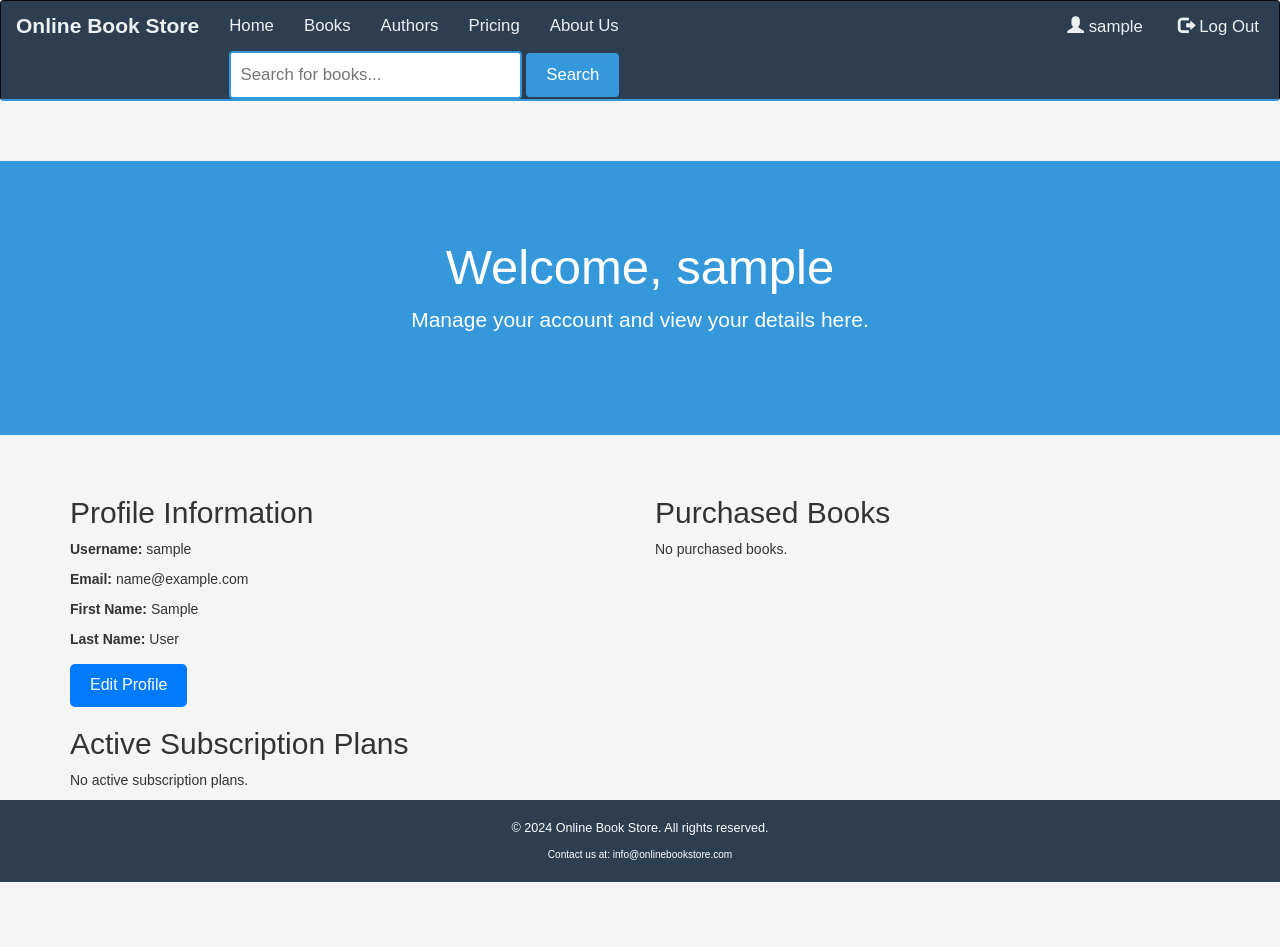
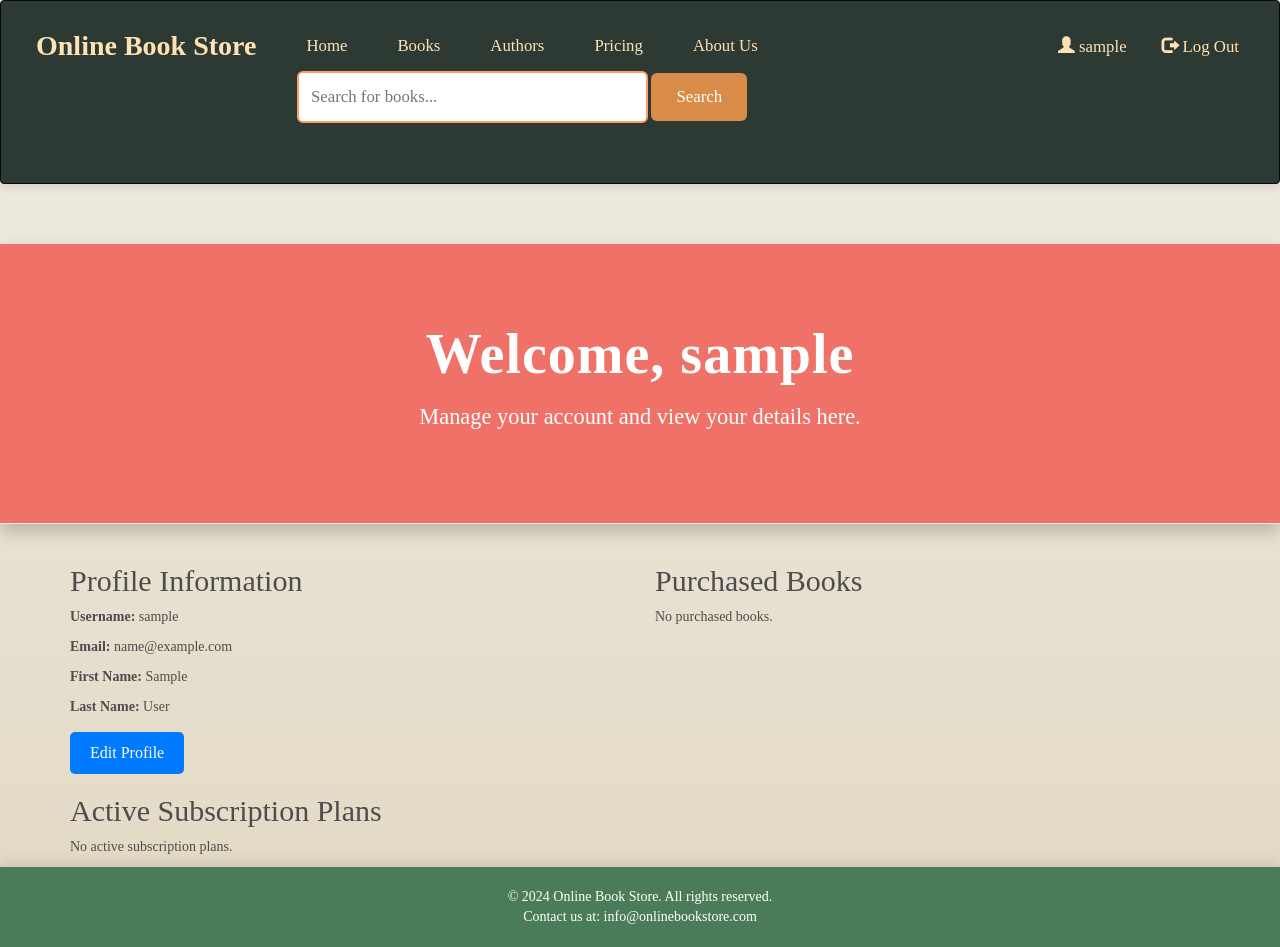
Before and after one commit to khachikmiroian/BookBazaar, a Django app: page /accounts/profile/ in a window 1280 px wide. Before the commit the page ends 882 px from the top, so only its background shows below. Run offline with Django 5.2, Linux system fonts and the light colour scheme; the visitor is signed in with stand-in values (Sample User, id 1); data that the repository does not hold is empty; parts of the project's set-up code (start-up, migrations or seed data) failed here and were passed over; some libraries are stand-ins or nearby versions.

Commit message:
Css_change

```diff
--- a/templates/base.html
+++ b/templates/base.html
@@ -9,56 +9,80 @@
     <script src="https://maxcdn.bootstrapcdn.com/bootstrap/3.4.1/js/bootstrap.min.js"></script>
 
     <style>
-        /* Body Styling */
+        /* Global Styling */
 body {
-            background-color: #f5f5f5;
-            font-family: 'Arial', sans-serif;
-            min-height: 100vh;
+    background: linear-gradient(to bottom, #f0ede5, #e2d8c3); /* Мягкий фон с земляными тонами */
+    font-family: 'Merriweather', serif; /* Классический книжный шрифт */
+    color: #4d4d4d;
+    margin: 0;
+    padding: 0;
     display: flex;
     flex-direction: column;
+    min-height: 100vh;
+    overflow-x: hidden;
+    transition: background-color 0.5s ease; /* Плавный переход цвета фона */
 }
 
 /* Navbar Styling */
 .navbar {
-            background-color: #2c3e50;
-            border-bottom: 2px solid #3498db;
+    background-color: #2d3a34; /* Темный оливковый */
+    padding: 20px;
+    box-shadow: 0 4px 8px rgba(0, 0, 0, 0.1);
 }
 
 .navbar .navbar-brand {
-            color: #ecf0f1;
+    font-size: 2em;
+    color: #ffe2b4; /* Светло-горчичный */
     font-weight: bold;
-            font-size: 1.5em;
+    text-decoration: none;
+    transition: transform 0.3s ease-in-out;
+}
+
+.navbar .navbar-brand:hover {
+    transform: scale(1.1); /* Легкое увеличение при наведении */
 }
 
 .navbar .nav > li > a {
-            color: #ecf0f1;
+    color: #ffe2b4;
     font-size: 1.2em;
+    margin-left: 20px;
+    text-decoration: none;
+    transition: color 0.3s, background-color 0.3s;
 }
 
-        .navbar .nav > li.active > a,
-        .navbar .nav > li > a:focus,
 .navbar .nav > li > a:hover {
-            background-color: #3498db;
-            color: white !important;
+    background-color: #d98c47;
+    color: white;
+    padding: 10px;
+    border-radius: 4px;
 }
 
-        /* Page header */
+/* Page Header */
 .page-header {
-            background-color: #3498db;
+    background-color: #f07167; /* Коралловый цвет */
     color: white;
     padding: 60px 0;
     text-align: center;
-            margin-bottom: 40px;
+    box-shadow: 0 8px 16px rgba(0, 0, 0, 0.2);
+    animation: fadeIn 1.5s ease-in-out;
 }
 
 .page-header h1 {
-            font-size: 3.5em;
-            margin-bottom: 10px;
+    font-size: 4em;
+    font-weight: bold;
+    letter-spacing: 1px;
+    margin-bottom: 15px;
 }
 
 .page-header p {
-            font-size: 1.5em;
-            margin-bottom: 40px;
+    font-size: 1.6em;
+    margin-bottom: 30px;
+}
+
+/* Animation for Fade In */
+@keyframes fadeIn {
+    0% { opacity: 0; transform: translateY(-20px); }
+    100% { opacity: 1; transform: translateY(0); }
 }
 
 /* Search Section */
@@ -66,105 +90,164 @@
     max-width: 600px;
     margin: 0 auto;
     text-align: center;
+    margin-bottom: 40px;
+    animation: bounceIn 1s ease-in-out; /* Добавляем bounce эффект для интерактивности */
 }
 
 .search-container input[type="text"] {
     width: 70%;
-            padding: 10px;
+    padding: 12px;
     font-size: 1.2em;
-            border: 2px solid #3498db;
-            border-radius: 4px;
-            color: #000; /* Цвет текста в поле поиска */
-            background-color: #fff; /* Цвет фона поля поиска */
+    border: 2px solid #ff9f68; /* Оранжево-розовый */
+    border-radius: 6px;
+    transition: border-color 0.3s ease;
+}
+
+.search-container input[type="text"]:focus {
+    border-color: #f07167;
+    outline: none;
 }
 
 .search-container button {
-            padding: 10px 20px;
+    padding: 12px 25px;
     font-size: 1.2em;
-            background-color: #3498db;
+    background-color: #d98c47; /* Горчичный */
     color: white;
     border: none;
-            border-radius: 4px;
+    border-radius: 6px;
     cursor: pointer;
+    transition: background-color 0.3s ease, transform 0.3s ease; /* Плавная анимация при наведении */
 }
 
 .search-container button:hover {
-            background-color: #2980b9;
+    background-color: #af5c34;
+    transform: scale(1.1); /* Увеличение кнопки при наведении */
 }
 
-        /* Button for Books Page */
-        .books-button {
-            margin-top: 20px;
-            display: block;
-            text-align: center;
+/* Animation for Search Bounce In */
+@keyframes bounceIn {
+    0% { transform: scale(0.8); opacity: 0; }
+    80% { transform: scale(1.05); opacity: 1; }
+    100% { transform: scale(1); }
 }
 
-        .books-button a {
-            font-size: 1.5em;
-            background-color: #2c3e50;
-            color: white;
-            padding: 15px 30px;
-            text-decoration: none;
-            border-radius: 4px;
+/* Book Cards */
+.book-card {
+    background-color: #fff3e6; /* Кремовый фон для карточек */
+    border-radius: 12px;
+    padding: 20px;
+    margin: 20px;
+    box-shadow: 0 8px 20px rgba(0, 0, 0, 0.1);
+    text-align: center;
+    transition: transform 0.3s ease, box-shadow 0.3s ease;
+    animation: float 5s ease-in-out infinite; /* Анимация "плавания" */
 }
 
-        .books-button a:hover {
-            background-color: #34495e;
+.book-card:hover {
+    transform: scale(1.1);
+    box-shadow: 0 12px 30px rgba(0, 0, 0, 0.2);
 }
 
-        /* Footer */
+.book-card img {
+    width: 100%;
+    height: auto;
+    border-radius: 10px;
+    margin-bottom: 15px;
+}
+
+.book-card .title {
+    font-size: 1.5em;
+    font-weight: bold;
+    color: #f07167;
+    margin-bottom: 10px;
+    transition: color 0.3s ease;
+}
+
+.book-card .title:hover {
+    color: #ff9f68;
+}
+
+.book-card .author {
+    font-size: 1.2em;
+    color: #6d6875;
+    margin-bottom: 10px;
+}
+
+.book-card .description {
+    font-size: 1em;
+    color: #4d4d4d;
+    margin-bottom: 20px;
+}
+
+.book-card .price {
+    font-size: 1.3em;
+    color: #e63946; /* Красный для цен */
+    font-weight: bold;
+}
+
+/* Special Animation for Floating Effect */
+@keyframes float {
+    0%, 100% { transform: translateY(0); }
+    50% { transform: translateY(-10px); }
+}
+
+/* Footer Styling */
 footer {
-            background-color: #2c3e50;
+    background-color: #4a7c59; /* Темно-зеленый для футера */
     color: white;
-            padding: 20px 0;
+    padding: 20px;
     text-align: center;
     margin-top: auto;
+    box-shadow: 0 -4px 12px rgba(0, 0, 0, 0.1);
 }
 
 footer p {
     margin: 0;
-            font-size: 0.9em;
-        }
-
-        footer .contact-info {
-            margin-top: 10px;
-            font-size: 0.8em;
+    font-size: 1em;
 }
 
 footer .contact-info a {
-            color: #3498db;
+    color: #d4e157;
     text-decoration: none;
+    transition: text-decoration 0.2s ease, color 0.3s ease; /* Плавный переход цвета и подчеркивания */
 }
 
 footer .contact-info a:hover {
+    color: #ffeb3b;
     text-decoration: underline;
 }
 
-        /* Styling for the logout button to match the navbar links */
+/* Profile Photo Styling */
+.profile-photo {
+    width: 40px;
+    height: 40px;
+    border-radius: 50%;
+    object-fit: cover;
+    margin-right: 10px;
+    transition: transform 0.3s ease; /* Анимация при наведении */
+}
+
+.profile-photo:hover {
+    transform: rotate(360deg); /* Вращение фото профиля при наведении */
+}
+
+/* Logout Button */
 .logout-btn {
     background: none;
     border: none;
-            color: #ecf0f1;
+    color: #ffe2b4;
     font-size: 1.2em;
     padding: 14px 20px;
     cursor: pointer;
+    transition: background-color 0.3s ease;
 }
 
-        .logout-btn:hover,
-        .logout-btn:focus {
-            background-color: #3498db;
+.logout-btn:hover {
+    background-color: #d98c47;
     color: white;
-            text-decoration: none;
+    border-radius: 4px;
 }
 
-        /* Profile photo styling */
-        .profile-photo {
-            width: 30px;  /* Размер фотографии */
-            height: 30px; /* Размер фотографии */
-            border-radius: 50%;  /* Скругляем края до круга */
-            object-fit: cover;  /* Центрируем изображение в круге */
-            margin-right: 8px;  /* Отступ справа от имени */
-        }
 
     </style>
     <title>{% block title %}{% endblock %}</title>
```
Lines whose indentation alone changed are shown as unchanged.
